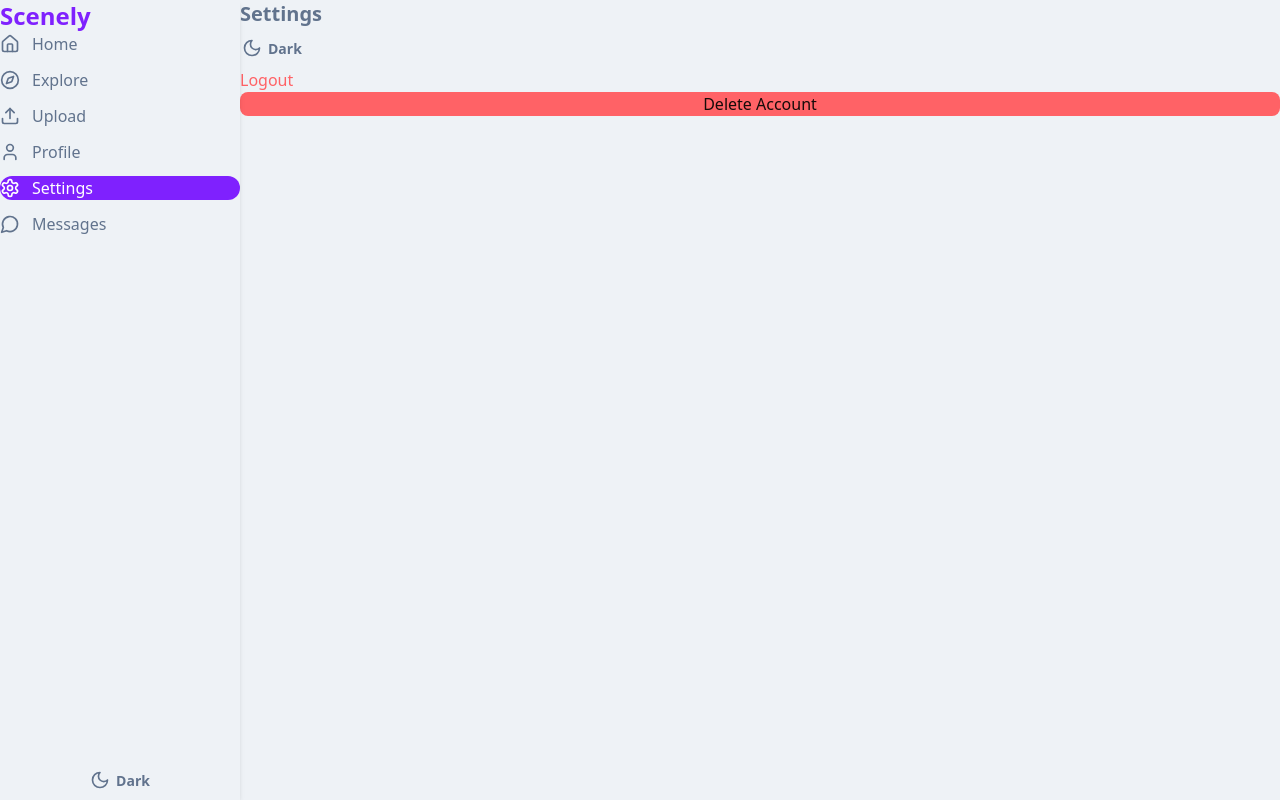
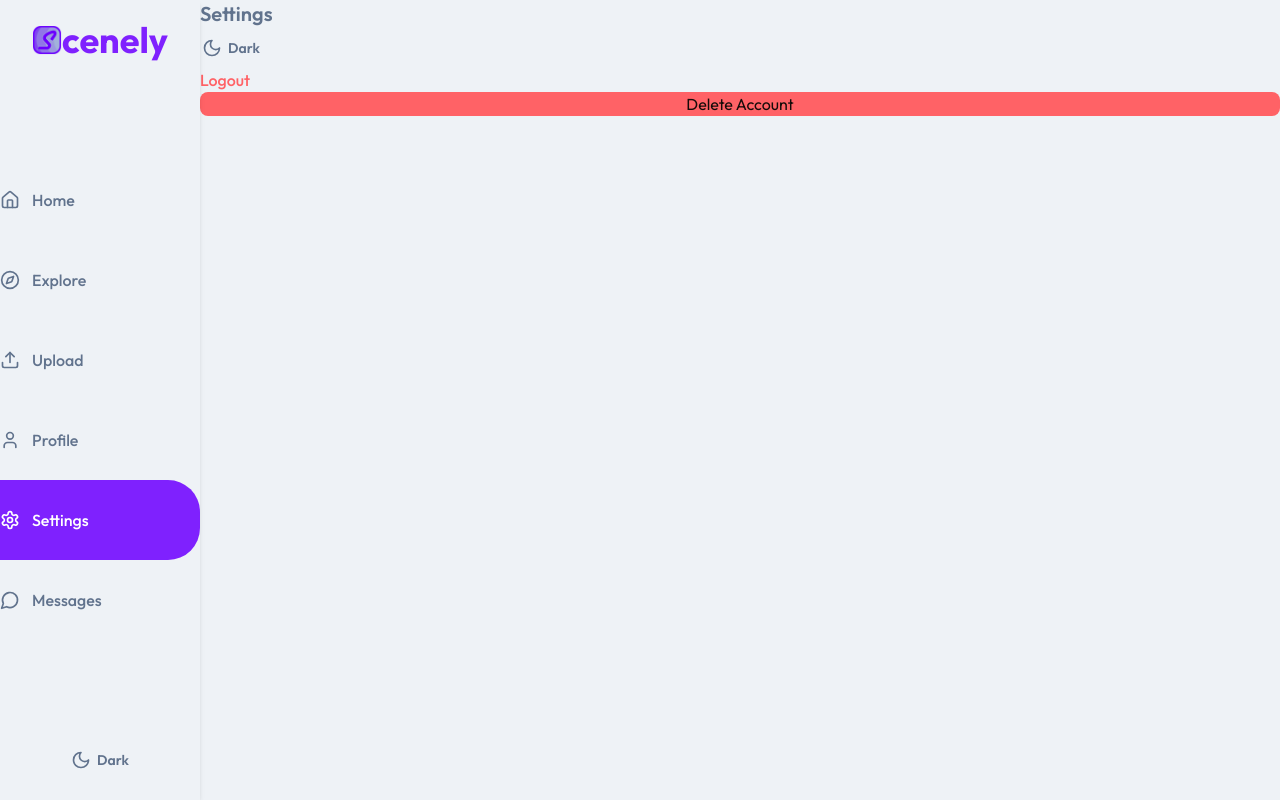
Before and after one commit to karanx64/scenely, a React (Vite) app in the folder frontend/: page /settings in a window 1280 px wide. Built offline with nearby package versions, Linux system fonts and the light colour scheme; sample sign-in values are in the browser's storage; the HTML template or start-up script is replaced by a standard one.

Commit message:
styled sidebar

```diff
--- a/frontend/src/components/Sidebar.jsx
+++ b/frontend/src/components/Sidebar.jsx
@@ -9,6 +9,7 @@ import {
 } from "lucide-react";
 import { NavLink, useNavigate } from "react-router-dom";
 import ThemeSwitcher from "./ThemeSwitcher";
+import Scenely from "../../public/scenely.png";
 
 const navItems = [
   { to: "/", icon: <Home size={20} />, label: "Home" },
@@ -21,20 +22,30 @@ const navItems = [
 
 export default function Sidebar() {
   return (
-    <div className="hidden md:flex h-screen w-60 bg-base-100 text-base-content flex-col shadow-md p-6 sticky top-0 left-0 justify-between">
+    <div className="hidden md:flex h-screen w-50 bg-base-100 text-base-content flex-col shadow-md p-6 sticky top-0 left-0 justify-between ">
+      <div className="flex flex-col mb-10">
+        <NavLink
+          to="/"
+          className="text-4xl font-bold text-primary h-20 text-center flex items-center justify-center"
+        >
+          <div className="flex items-center ">
+            <img src={Scenely} alt="" width={30} />
+            <h1>cenely</h1>
+          </div>
+        </NavLink>
+      </div>
+
       <div>
-        <h1 className="text-2xl font-bold mb-6 text-primary">Scenely</h1>
-
-        <nav className="flex flex-col gap-3">
+        <nav className="flex flex-col">
           {navItems.map(({ to, icon, label }) => (
             <NavLink
               key={to}
               to={to}
               className={({ isActive }) =>
-                `flex items-center gap-3 px-4 py-2 rounded-xl font-medium transition-colors ${
+                `flex items-center gap-3  h-20  font-medium transition-colors rounded-r-4xl ml-20 ${
                   isActive
-                    ? "bg-primary text-primary-content"
-                    : "hover:bg-secondary/20"
+                    ? "bg-primary text-primary-content "
+                    : "hover:bg-secondary/50"
                 }`
               }
             >
@@ -46,7 +57,7 @@ export default function Sidebar() {
       </div>
 
       <div className="flex flex-col">
-        <ThemeSwitcher />
+        <ThemeSwitcher className="rounded-l-none rounded-r-4xl mb-10 h-20" />
       </div>
     </div>
   );
--- a/frontend/src/components/ThemeSwitcher.jsx
+++ b/frontend/src/components/ThemeSwitcher.jsx
@@ -1,7 +1,7 @@
 import { useEffect, useState } from "react";
 import { Sun, Moon } from "lucide-react";
 
-const ThemeToggle = () => {
+const ThemeToggle = ({ className = "" }) => {
   const [theme, setTheme] = useState(
     () => localStorage.getItem("theme") || "dim"
   );
@@ -16,7 +16,7 @@ const ThemeToggle = () => {
   };
 
   return (
-    <button onClick={toggleTheme} className="btn btn-ghost">
+    <button onClick={toggleTheme} className={`btn btn-ghost ${className}`}>
       {theme === "dim" ? <Moon size={20} /> : <Sun size={20} />}
       <span className="ml-2 hidden sm:inline">
         {theme === "dim" ? "Dark" : "Light"}
--- a/frontend/src/index.css
+++ b/frontend/src/index.css
@@ -1,3 +1,4 @@
+@import url('https://fonts.googleapis.com/css2?family=Jost:ital,wght@0,100..900;1,100..900&family=Outfit:wght@100..900&display=swap');
 @import "tailwindcss";
 @plugin "daisyui";
 /* just a VS code error. In actual, daisy ui is working fine*/
@@ -6,6 +7,8 @@
     margin: 0;
     padding: 0;
     box-sizing: border-box;
+    font-family: "Outfit", sans-serif;
+
 }
 
 
```
